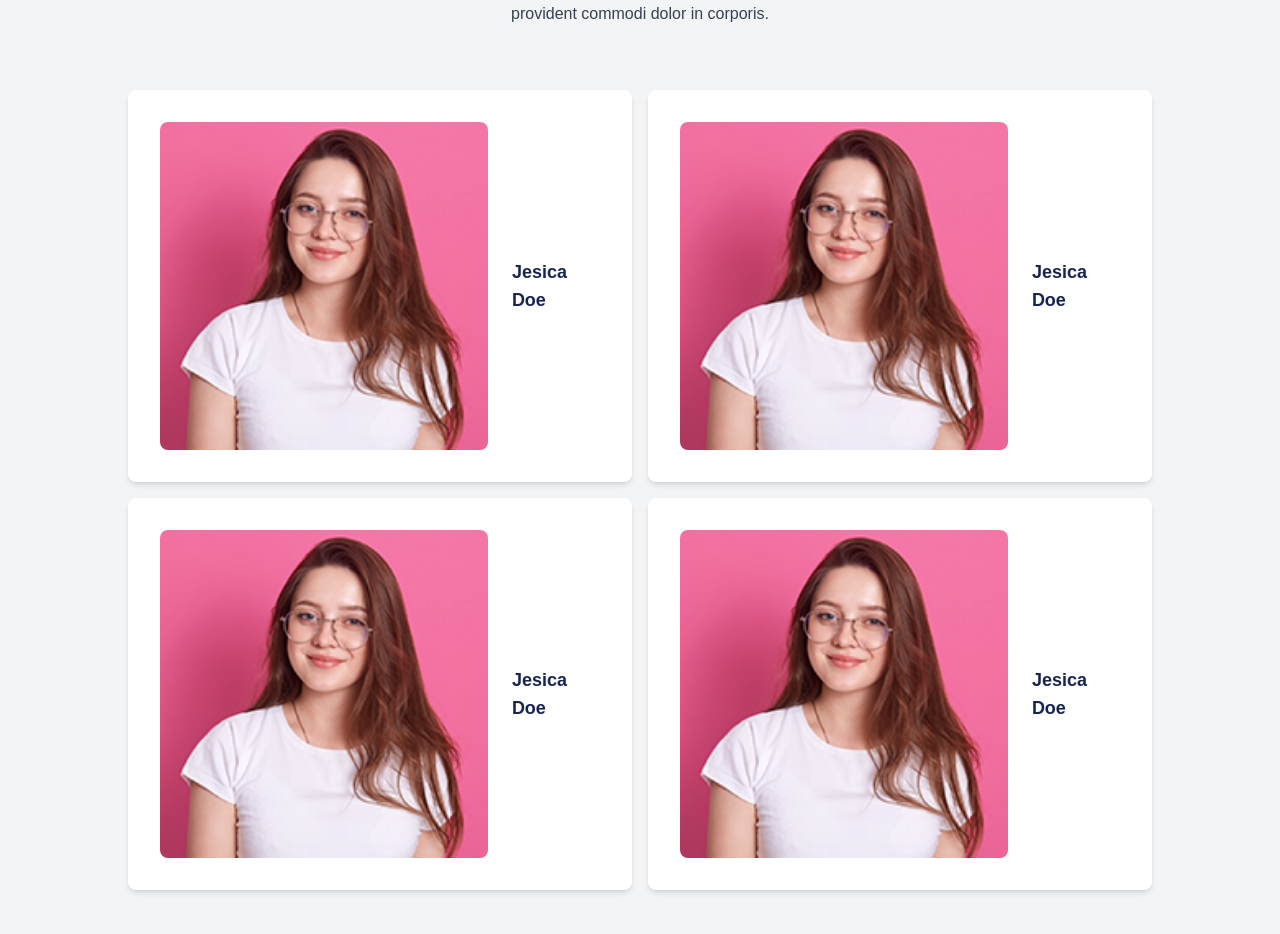
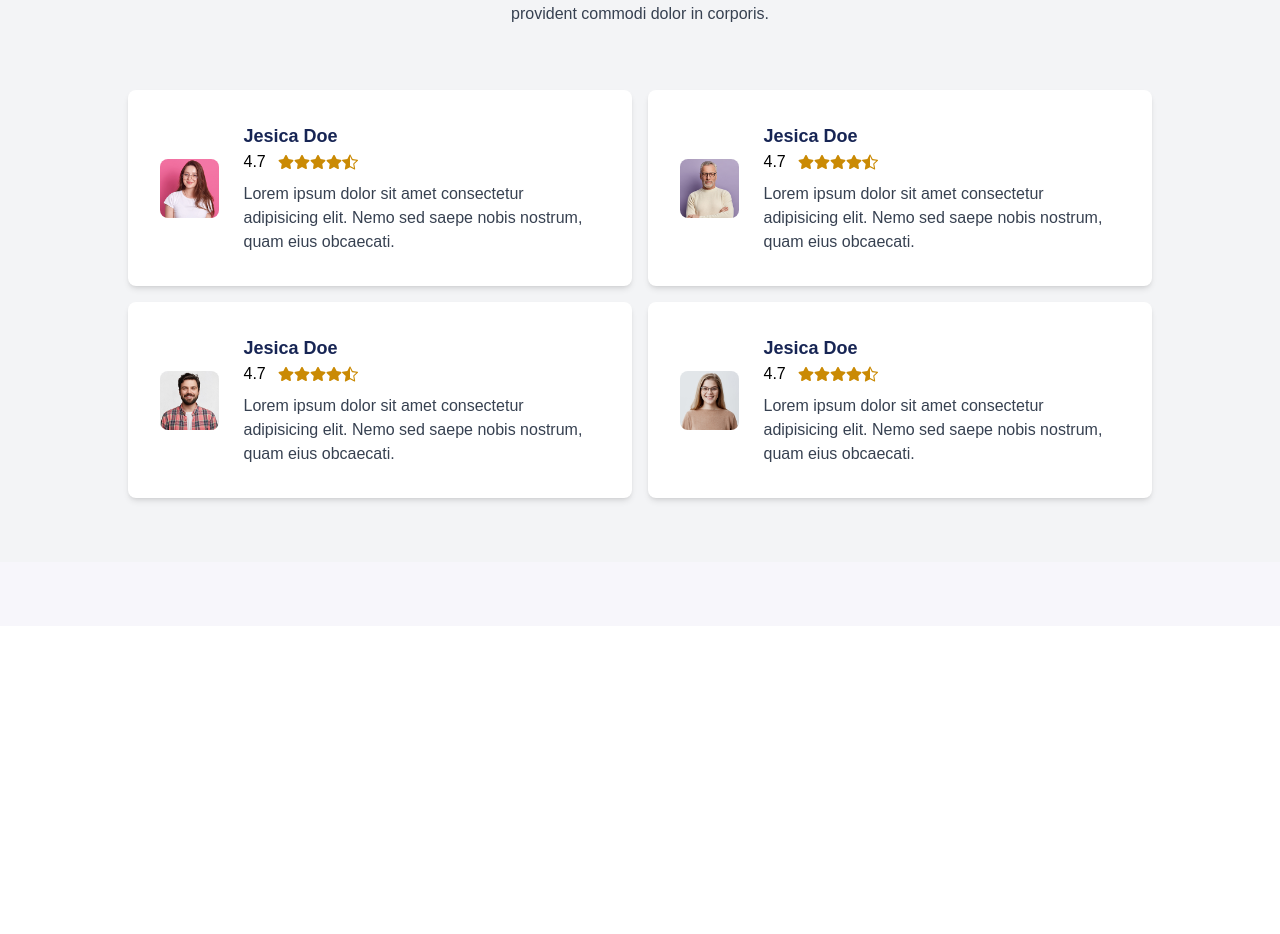
Before and after one commit to moonspark78/TechDev_NextJS, a Next.js app: page / in a window 1280 px wide. Shown: the part 3086-4020 px from the top of the page. After the commit the page ends 3712 px from the top, so only its background shows below. Built offline with nearby package versions, Linux system fonts and the light colour scheme; a web font is replaced by a local one.

Commit message:
create ClientsReviewsCard  components

```diff
--- a/app/components/Home/ClientsReviews/ClientsReviews.tsx
+++ b/app/components/Home/ClientsReviews/ClientsReviews.tsx
@@ -18,13 +18,13 @@ const ClientsReviews = () => {
                 <ClientsReviewsCard image="/images/u1.jpg" name="Jesica Doe" rating="4.7"/>
             </div>
             <div>
-                <ClientsReviewsCard image="/images/u1.jpg" name="Jesica Doe" rating="4.7"/>
+                <ClientsReviewsCard image="/images/u2.jpg" name="Jesica Doe" rating="4.7"/>
             </div>
             <div>
-                <ClientsReviewsCard image="/images/u1.jpg" name="Jesica Doe" rating="4.7"/>
+                <ClientsReviewsCard image="/images/u3.jpg" name="Jesica Doe" rating="4.7"/>
             </div>
             <div>
-                <ClientsReviewsCard image="/images/u1.jpg" name="Jesica Doe" rating="4.7"/>
+                <ClientsReviewsCard image="/images/u4.jpg" name="Jesica Doe" rating="4.7"/>
             </div>
         </div>
     </div>
--- a/app/components/Home/ClientsReviews/ClientsReviewsCard.tsx
+++ b/app/components/Home/ClientsReviews/ClientsReviewsCard.tsx
@@ -1,5 +1,7 @@
 import Image from 'next/image';
 import React from 'react'
+import { BsStarHalf } from 'react-icons/bs';
+import { FaStar } from 'react-icons/fa';
 
 
 
@@ -20,13 +22,26 @@ const ClientsReviewsCard = ({ image, name, rating }: ClientsReviewsCardProps) =>
             <Image
                 src={image}
                 alt={name}
-                width={350}
-                height={350}
+                width={130}
+                height={130}
                 className='rounded-lg'
             />
         </div>
         <div>
             <h1 className='text-lg font-bold text-blue-950'>{name}</h1>
+            <div className='flex items-center space-x-3'>
+                <p>{rating}</p>
+                <div className='flex items-center'>
+                    <FaStar className='w-4 h-4 text-yellow-600'/>
+                    <FaStar className='w-4 h-4 text-yellow-600'/>
+                    <FaStar className='w-4 h-4 text-yellow-600'/>
+                    <FaStar className='w-4 h-4 text-yellow-600'/>
+                    <BsStarHalf className='w-4 h-4 text-yellow-600'/>
+                </div>
+            </div>
+            <p className='mt-2 text-base text-gray-700 font-medium'>
+                Lorem ipsum dolor sit amet consectetur adipisicing elit. Nemo sed saepe nobis nostrum, quam eius obcaecati.
+            </p>
         </div>
     </div>
   )
```
